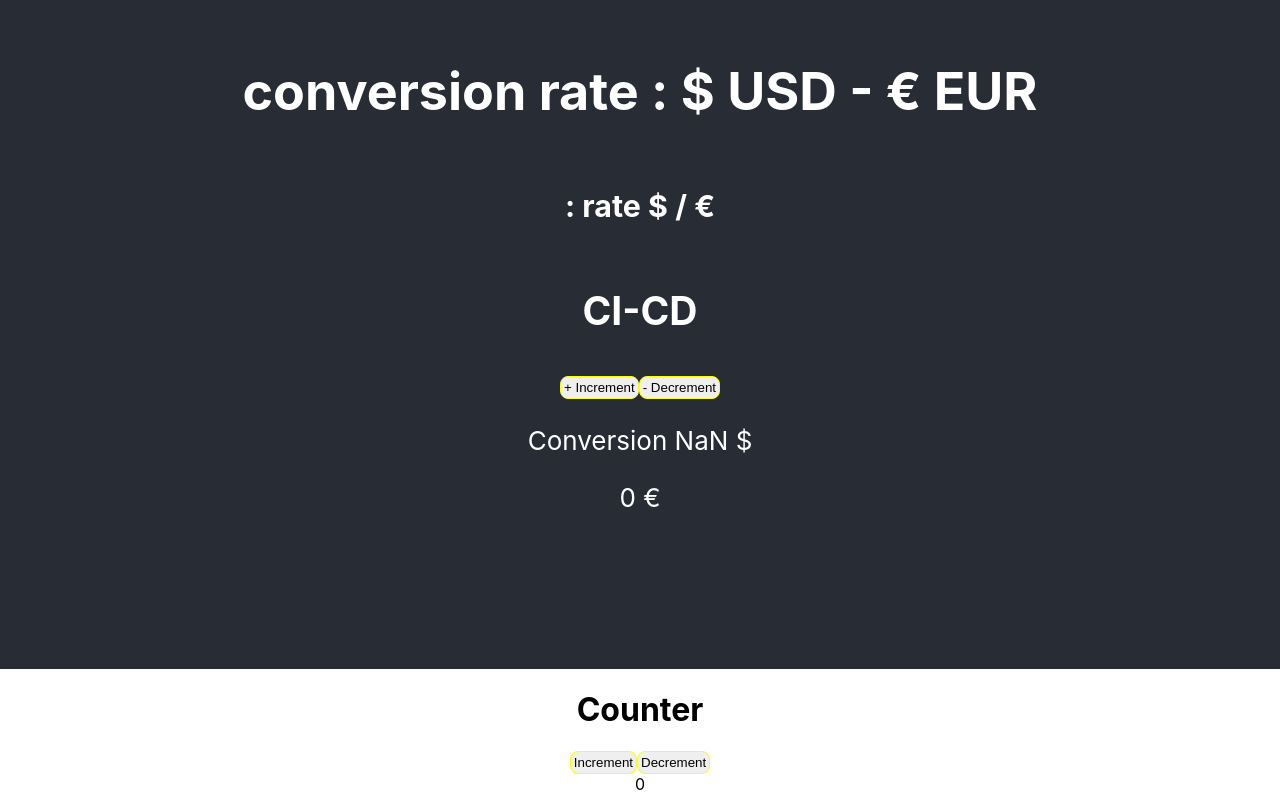
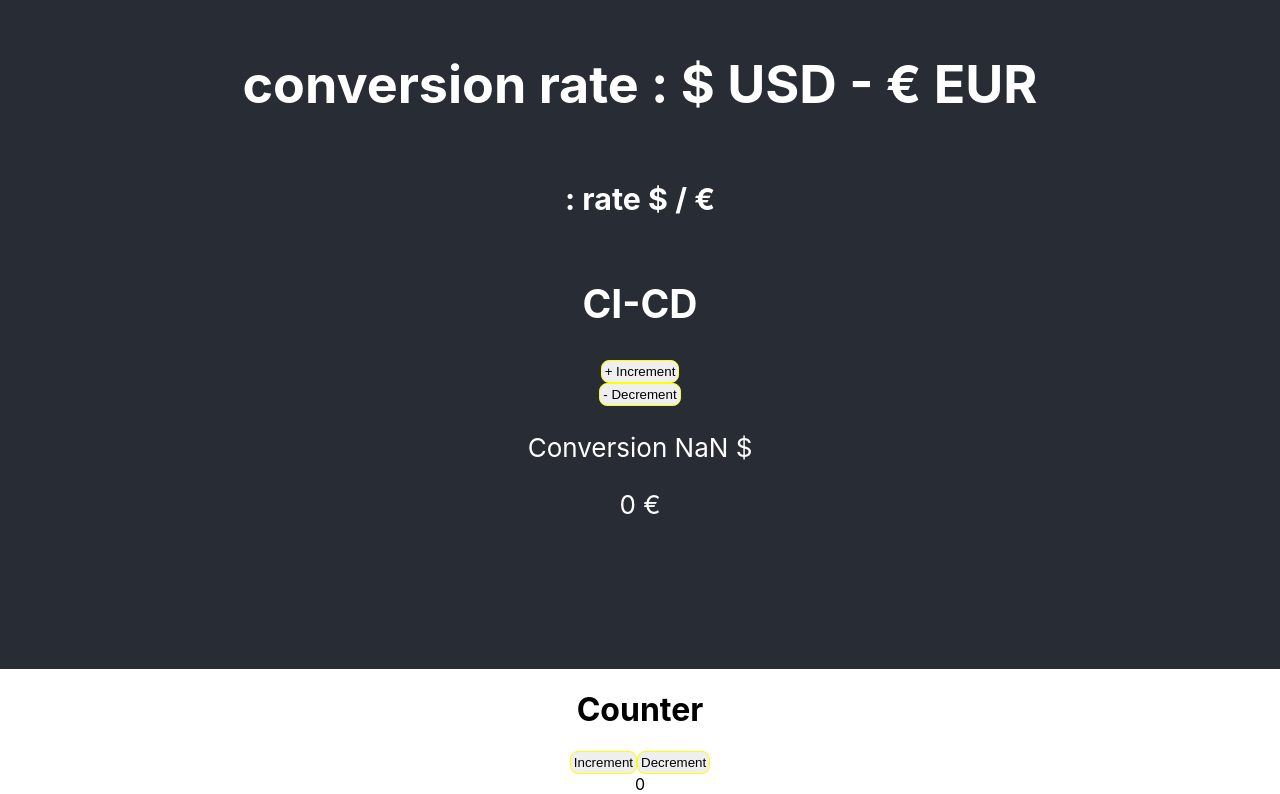
Before and after one commit to rim31/CICD-Jest, a React (Create React App) app: page / in a window 1280 px wide. Shown: the part 131-925 px from the top of the page. Built offline with nearby package versions, Linux system fonts and the light colour scheme; no server answers.

Commit message:
test failed

```diff
--- a/src/App.tsx
+++ b/src/App.tsx
@@ -25,12 +25,12 @@ function App() {
         <p>
           Edit <code>src/App.tsx</code> and save to reload.
         </p> */}
-        <div className="d-inline-flex p-2">
-          <button id="increment-btn mr-2" style={{ border: "1px solid yellow", borderRadius: "8px", padding: "3px 3px" }}
-            onClick={() => setCounter(counter + 1)}>+ Increment</button>
-          <button id="decrement-btn" style={{ border: "1px solid yellow", borderRadius: "8px", padding: "3px 3px" }}
-            onClick={() => setCounter(counter > 0 ? counter - 1 : 0)}>- Decrement</button>
-        </div>
+        {/* <div className="d-inline-flex p-2"> */}
+        <button id="increment-btn mr-2" style={{ border: "1px solid yellow", borderRadius: "8px", padding: "3px 3px" }}
+          onClick={() => setCounter(counter + 1)}>+ Increment</button>
+        <button id="decrement-btn" style={{ border: "1px solid yellow", borderRadius: "8px", padding: "3px 3px" }}
+          onClick={() => setCounter(counter > 0 ? counter - 1 : 0)}>- Decrement</button>
+        {/* </div> */}
         <p>Conversion {(counter / parseFloat(conversion)).toFixed(2)} $</p>
         <div className="d-inline-flex p-2">
           <span id="counter-value">{counter}</span>
```
Also changed, not shown: 1 other file (tests, documents, lock files or other folders).
